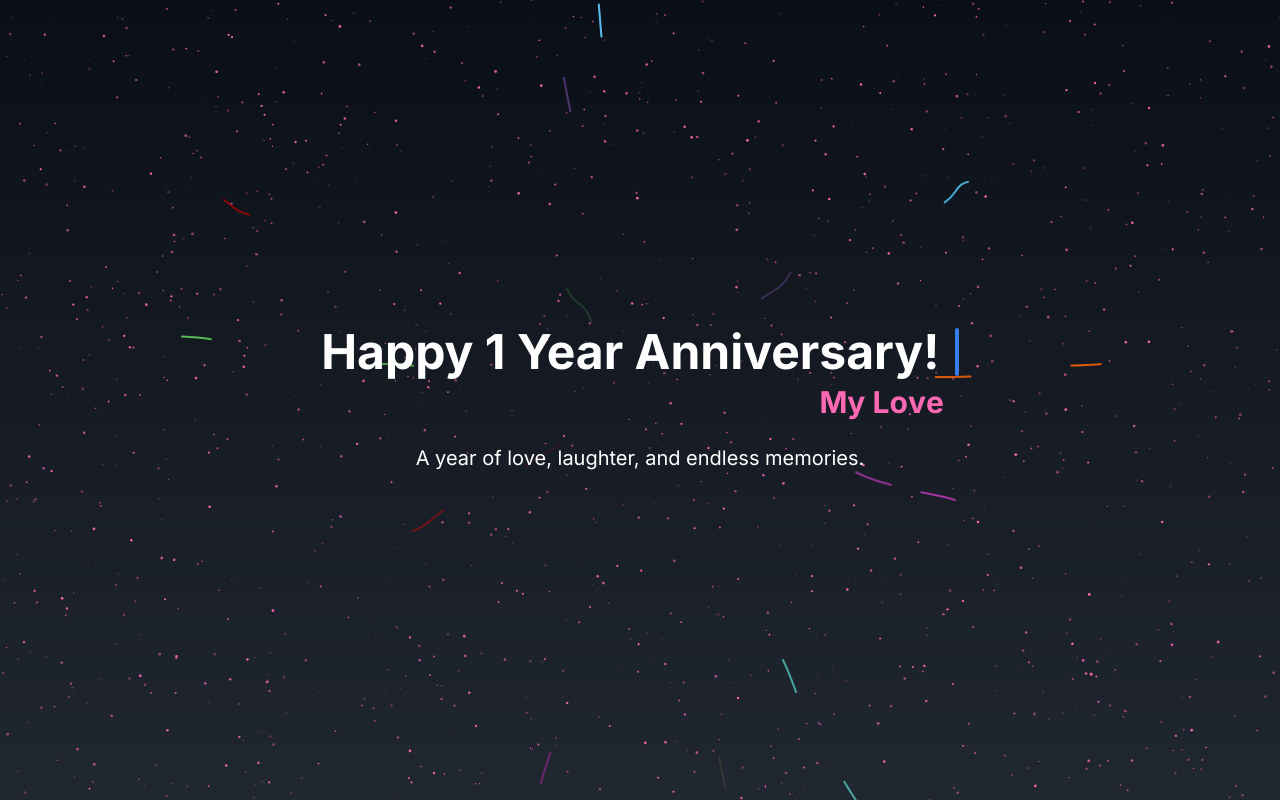
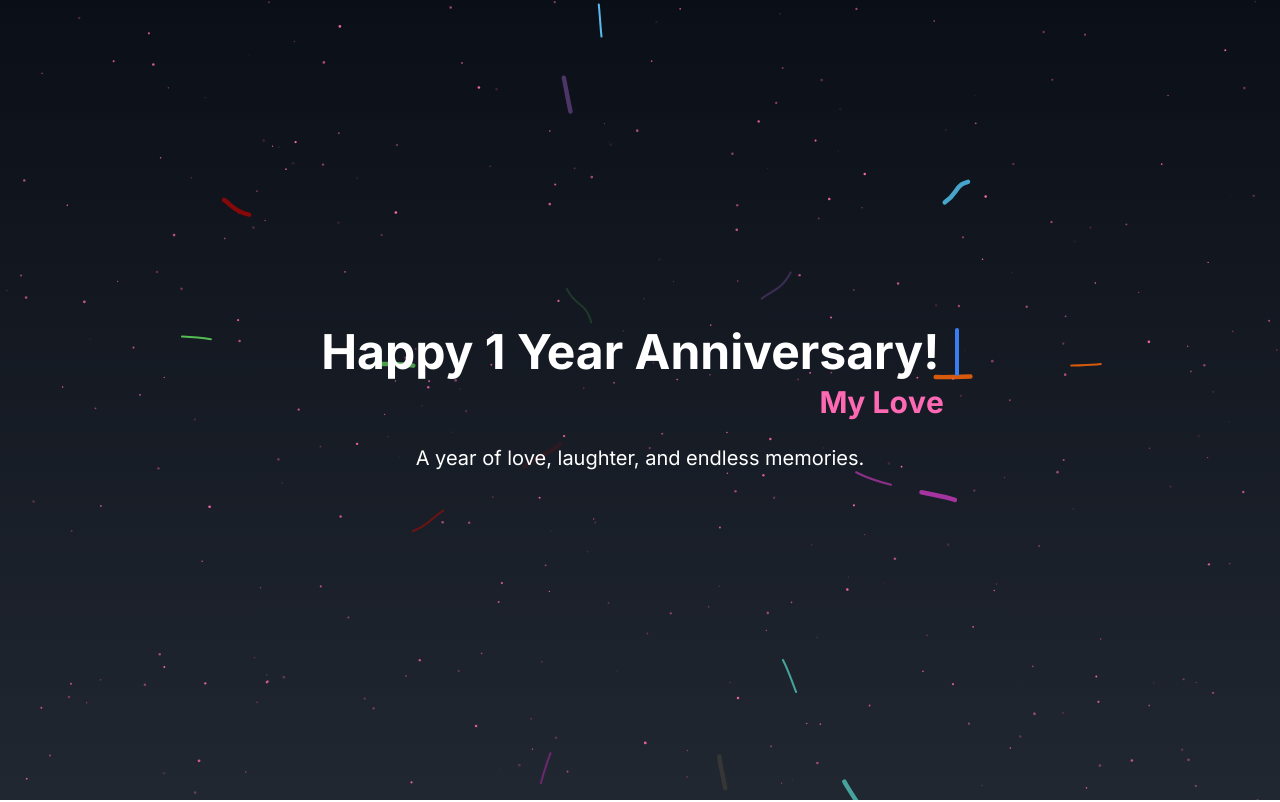
Before and after one commit to david-randoll/david-and-ami, a Next.js app: page /anniversary in a window 1280 px wide. Shown: the top 802 px of the page. Built offline with nearby package versions, Linux system fonts and the light colour scheme.

Commit message:
size adjustment

```diff
--- a/src/components/anniversary/Hero.tsx
+++ b/src/components/anniversary/Hero.tsx
@@ -52,7 +52,7 @@ const Hero = () => {
                         background="transparent"
                         minSize={0.6}
                         maxSize={1.4}
-                        particleDensity={200}
+                        particleDensity={50}
                         className="w-full h-full"
                         particleColor="#FF69B4" // Use a bright, gold color for sparkles
                     />
--- a/src/components/ui/background-lines.tsx
+++ b/src/components/ui/background-lines.tsx
@@ -98,7 +98,7 @@ const SVG = ({
                 <motion.path
                     d={path}
                     stroke={colors[idx]}
-                    strokeWidth="2.3"
+                    strokeWidth="5"
                     strokeLinecap="round"
                     variants={pathVariants}
                     initial="initial"
```
